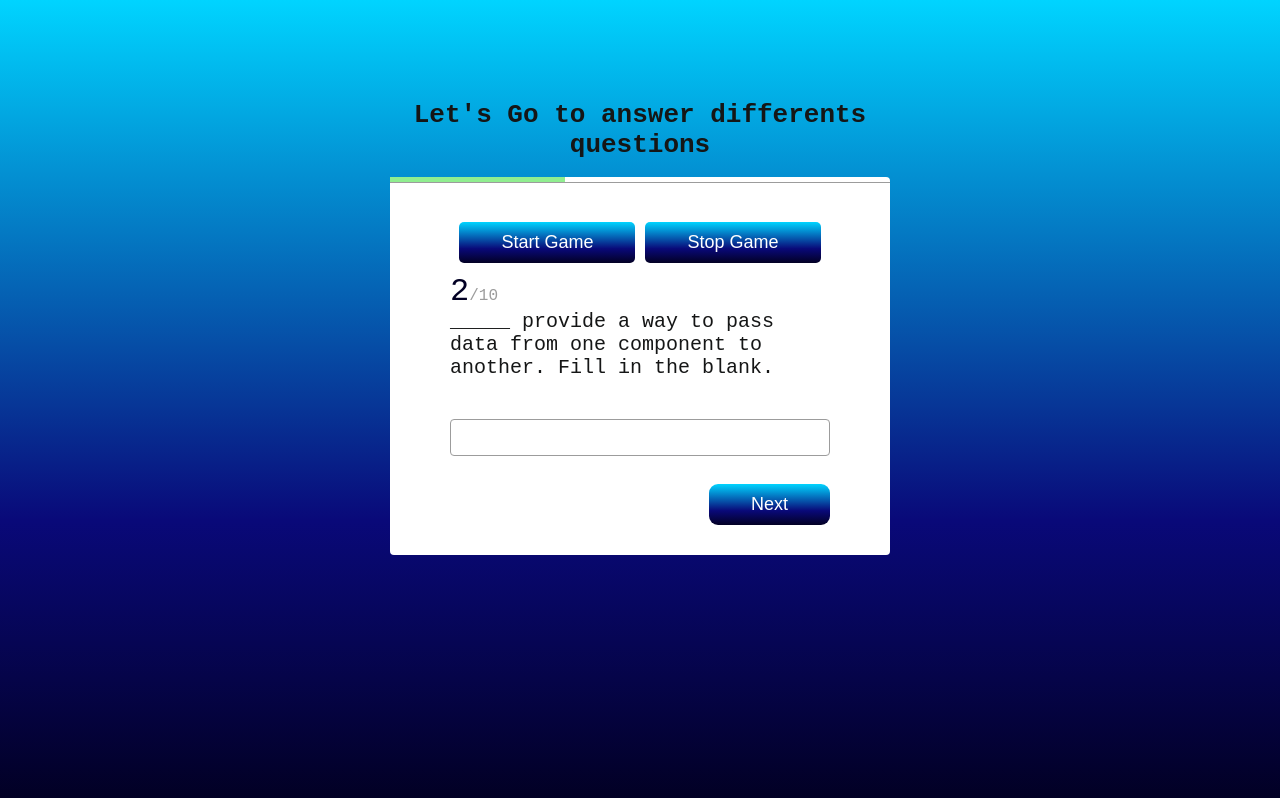
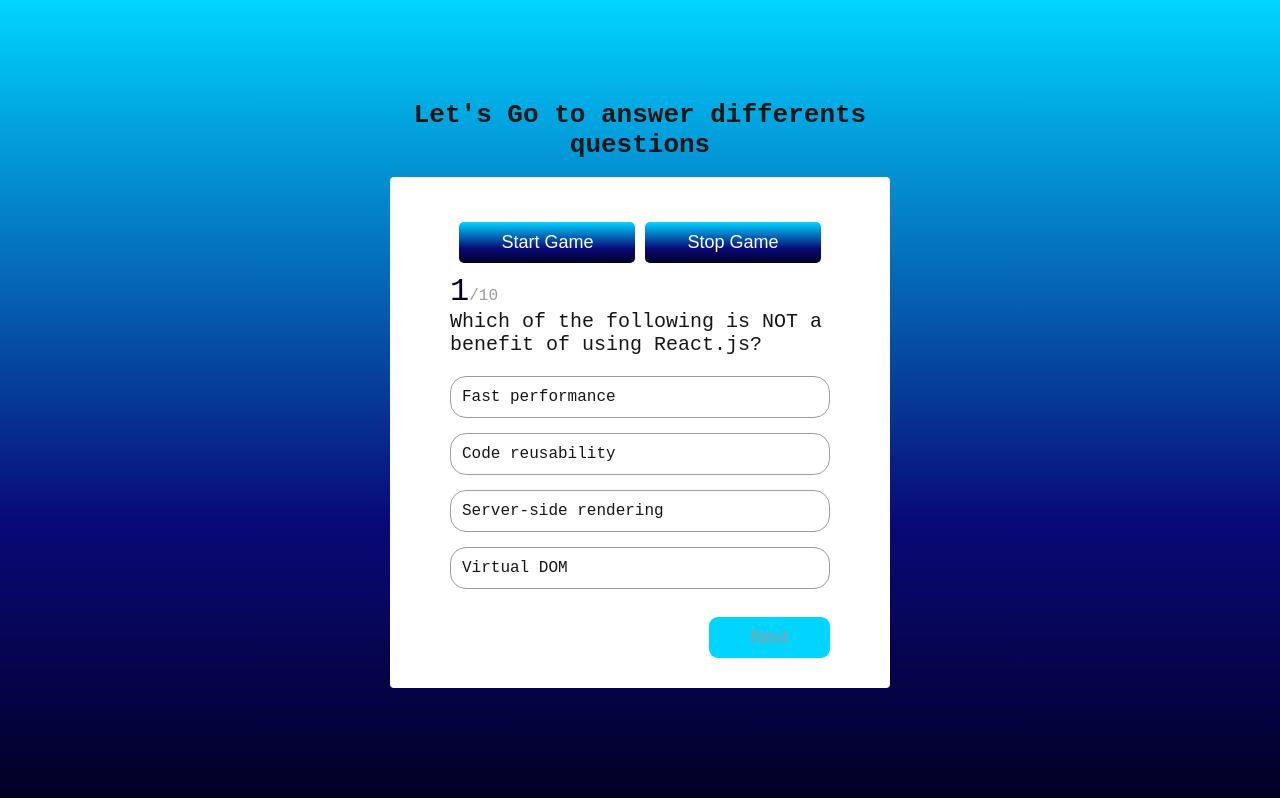
Before and after one commit to josekadeveloper/Quiz, a React (Vite) app in the folder quiz/: page / in a window 1280 px wide. Built offline with nearby package versions, Linux system fonts and the light colour scheme.

Commit message:
fix(Quiz): correct initial state of application

```diff
--- a/quiz/src/components/Quiz/Quiz.tsx
+++ b/quiz/src/components/Quiz/Quiz.tsx
@@ -15,9 +15,9 @@
     const [answer, setAnswer] = useState(false);
     const [result, setResult] = useState(resultInitialState);
     const [showResult, setShowResult] = useState(false);
-    const [showAnswerTimer, setShowAnswerTimer] = useState(true);
+    const [showAnswerTimer, setShowAnswerTimer] = useState(false);
     const [inputAnswer, setInputAnswer] = useState('');
-    const [pauseGame, setPauseGame] = useState(false);
+    const [pauseGame, setPauseGame] = useState(true);
 
     const { question, choices, correctAnswer, type } = questions[currentQuestion];
 
```
